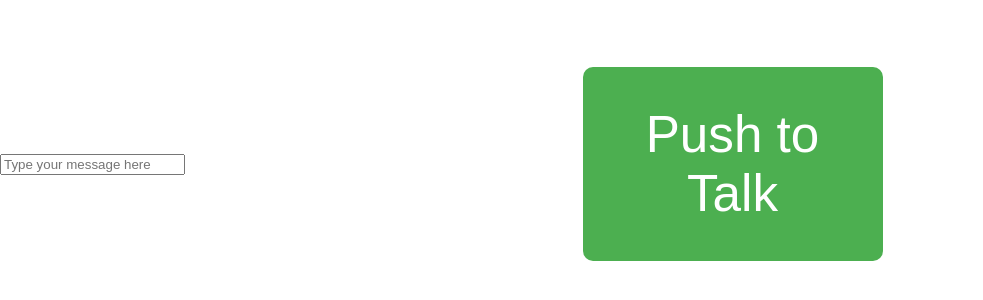
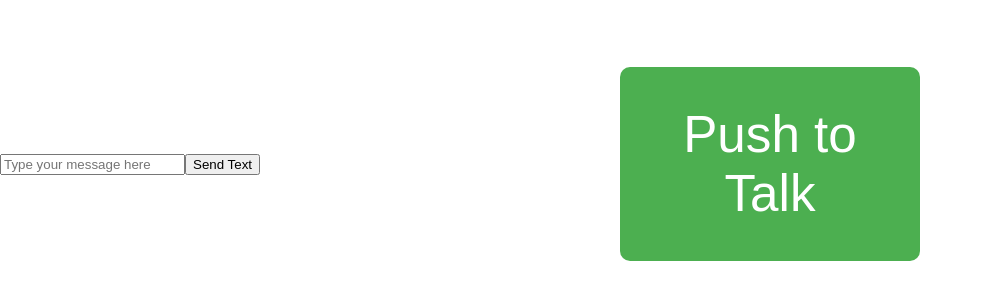
Before and after one commit to talk2gpt/v0.1, a plain HTML site: page index.html in a window 1280 px wide. Shown: the part 236-536 px from the top of the page, without its empty margins (0-983 px from the left). Drawn offline with nearby package versions, Linux system fonts and the light colour scheme; no server answers.

Commit message:
Update index.html

```diff
--- a/index.html
+++ b/index.html
@@ -32,6 +32,7 @@
         <!-- Conversation history will be displayed here -->
     </div>
     <input type="text" id="textInput" placeholder="Type your message here">
+    <button id="sendTextButton">Send Text</button>
     <button id="talkButton" style="width: 80vw; padding: 3vw; font-size: 4vw; border: none; border-radius: 10px; color: white; max-width: 300px; margin: 2vw auto; display: block;">Push to Talk</button>
     <script src="https://cdnjs.cloudflare.com/ajax/libs/crypto-js/4.0.0/crypto-js.min.js"></script>
     <script src="https://talk2gpt.github.io/v0.1/Script.js"></script>
```
